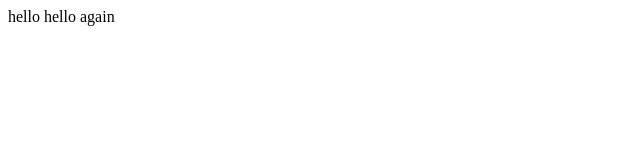
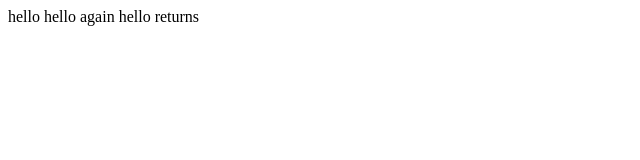
Before and after one commit to ankits263/Git-Practice, a plain HTML site: page index.html in a window 1280 px wide. Shown: the whole page, without its empty margins (0-640 px from the left). Drawn offline with Linux system fonts and the light colour scheme.

Commit message:
updated index.html

```diff
--- a/index.html
+++ b/index.html
@@ -9,5 +9,6 @@
     hello
 
     hello again
+    hello returns
 </body>
 </html>
```
